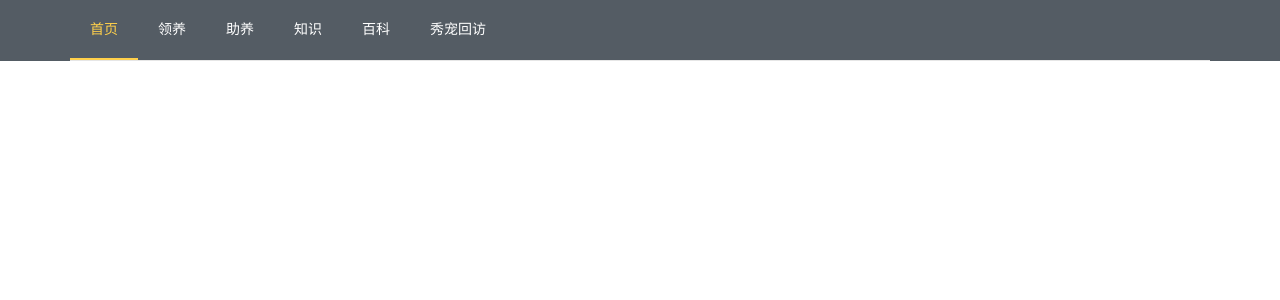
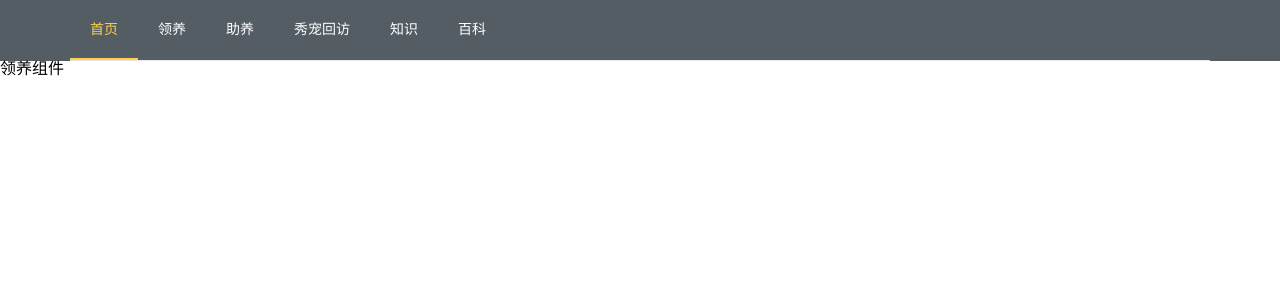
Before and after one commit to pzs616358428/petadopt-user, a Vue app: page /adopt in a window 1280 px wide. Shown: the top 300 px of the page. Built offline with nearby package versions, Linux system fonts and the light colour scheme.

Commit message:
加入领养、助养、秀宠回访、知识、百科组件和配置相关路由

```diff
--- a/src/App.vue
+++ b/src/App.vue
@@ -1,6 +1,9 @@
 <template>
     <div id="app">
         <pet-header></pet-header>
+        <keep-alive>
+            <router-view></router-view>
+        </keep-alive>
     </div>
 </template>
 
--- a/src/components/Header.vue
+++ b/src/components/Header.vue
@@ -1,17 +1,17 @@
 <template>
-    <div class="header">
+    <header>
         <div class="menu-wrapper">
-            <el-menu :default-active="activeIndex" class="el-menu-demo" mode="horizontal" @select="handleSelect"
-                     background-color="#545c64" text-color="#fff" active-text-color="#ffd04b">
-                <el-menu-item index="1">首页</el-menu-item>
-                <el-menu-item index="2">领养</el-menu-item>
-                <el-menu-item index="3">助养</el-menu-item>
-                <el-menu-item index="4">知识</el-menu-item>
-                <el-menu-item index="5">百科</el-menu-item>
-                <el-menu-item index="6">秀宠回访</el-menu-item>
+            <el-menu :default-active="activeIndex" class="el-menu-demo" mode="horizontal" background-color="#545c64"
+                     text-color="#fff" active-text-color="#ffd04b" :router="defaultRouter">
+                <el-menu-item index="/">首页</el-menu-item>
+                <el-menu-item index="/adopt">领养</el-menu-item>
+                <el-menu-item index="/assist-raise">助养</el-menu-item>
+                <el-menu-item index="/return-visit">秀宠回访</el-menu-item>
+                <el-menu-item index="/knowledge">知识</el-menu-item>
+                <el-menu-item index="/encyclopedias">百科</el-menu-item>
             </el-menu>
         </div>
-    </div>
+    </header>
 </template>
 
 <script>
@@ -19,19 +19,15 @@
         name: "Header",
         data() {
             return {
-                activeIndex: '1'
-            }
-        },
-        methods: {
-            handleSelect(key, keyPath) {
-                console.log(key, keyPath)
+                activeIndex: '/',
+                defaultRouter: true
             }
         }
     }
 </script>
 
 <style lang="stylus" scoped>
-    .header
+    header
         width 100%
         background-color #545c64
         .menu-wrapper
--- /dev/null
+++ b/src/modules/adopt/Adopt.vue
@@ -0,0 +1,15 @@
+<template>
+    <div class="adopt">
+        领养组件
+    </div>
+</template>
+
+<script>
+    export default {
+        name: "Adopt"
+    }
+</script>
+
+<style lang="stylus" scoped>
+
+</style>
--- /dev/null
+++ b/src/modules/assistraise/AssistRaise.vue
@@ -0,0 +1,15 @@
+<template>
+    <div class="assist-raise">
+        助养组件
+    </div>
+</template>
+
+<script>
+    export default {
+        name: "AssistRaise"
+    }
+</script>
+
+<style lang="stylus" scoped>
+
+</style>
--- /dev/null
+++ b/src/modules/encyclopedias/Encyclopedias.vue
@@ -0,0 +1,15 @@
+<template>
+    <div class="encyclopedias">
+        百科组件
+    </div>
+</template>
+
+<script>
+    export default {
+        name: "Encyclopedias"
+    }
+</script>
+
+<style lang="stylus" scoped>
+
+</style>
--- /dev/null
+++ b/src/modules/home/Home.vue
@@ -0,0 +1,13 @@
+<template>
+    <div class="home">这是首页</div>
+</template>
+
+<script>
+    export default {
+        name: "Home"
+    }
+</script>
+
+<style lang="stylus" scoped>
+
+</style>
--- /dev/null
+++ b/src/modules/knowledge/Knowledge.vue
@@ -0,0 +1,15 @@
+<template>
+    <div class="knowledge">
+        知识组件
+    </div>
+</template>
+
+<script>
+    export default {
+        name: "Knowledge"
+    }
+</script>
+
+<style lang="stylus" scoped>
+
+</style>
--- /dev/null
+++ b/src/modules/returnvisit/ReturnVisit.vue
@@ -0,0 +1,15 @@
+<template>
+    <div class="return-visit">
+        秀宠回访组件
+    </div>
+</template>
+
+<script>
+    export default {
+        name: "ReturnVisit"
+    }
+</script>
+
+<style lang="stylus" scoped>
+
+</style>
--- a/src/router/index.js
+++ b/src/router/index.js
@@ -3,7 +3,39 @@ import Router from 'vue-router'
 
 Vue.use(Router)
 
+import Home from '../modules/home/Home'
+import Adopt from '../modules/adopt/Adopt'
+import AssistRaise from '../modules/assistraise/AssistRaise'
+import ReturnVisit from '../modules/returnvisit/ReturnVisit'
+import Knowledge from '../modules/knowledge/Knowledge'
+import Encyclopedias from '../modules/encyclopedias/Encyclopedias'
+
 export default new Router({
-    routes: [],
+    routes: [
+        {
+            path: '/',
+            component: Home
+        },
+        {
+            path: '/adopt',
+            component: Adopt
+        },
+        {
+            path: '/assist-raise',
+            component: AssistRaise
+        },
+        {
+            path: '/return-visit',
+            component: ReturnVisit
+        },
+        {
+            path: '/knowledge',
+            component: Knowledge
+        },
+        {
+            path: '/encyclopedias',
+            component: Encyclopedias
+        },
+    ],
     mode: 'history'
 })
```
Also changed, not shown: static/img/logo.png (added).
